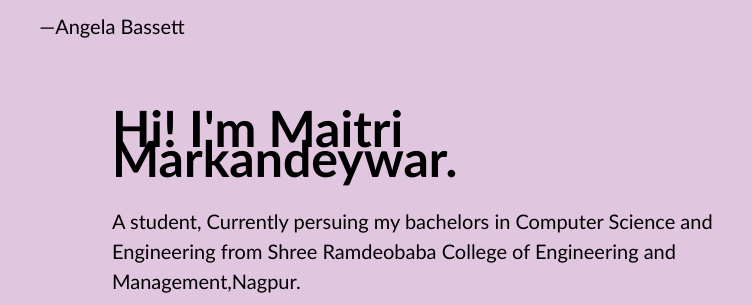
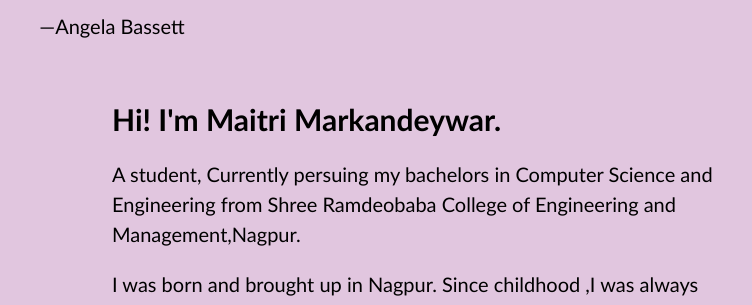
Before and after one commit to Maitrimark26/BHARAT_INTERN_WEBDEVELOPMENT, a plain HTML site: page BharatIntern_Task1/About.html in a window 1280 px wide. Shown: the part 189-494 px from the top of the page, 528-1280 px from the left. Drawn offline with Linux system fonts and the light colour scheme.

Commit message:
Update About.html

```diff
--- a/BharatIntern_Task1/About.html
+++ b/BharatIntern_Task1/About.html
@@ -20,7 +20,7 @@
     <img src="kisha.jpg" alt="">
 </div>
 <div class="right-side">
-<h1>Hi! I'm Maitri Markandeywar.</h1>
+<h2>Hi! I'm Maitri Markandeywar.</h2>
 <p>A student, Currently persuing my bachelors in Computer Science and Engineering from Shree Ramdeobaba College of Engineering and Management,Nagpur.</p>
 <p> I was born and brought up in Nagpur. Since childhood ,I was always attracted towards nature and fasinated towards finding solutions to conserve it. Growing up I developed my intrest towards problem solving and firmly belived that yes where there is a problem we ought to develop a solution.This attitude of problem solving made me fasinated towards computer science even more.</p>
 <p>Being ever evolving and intresting field arouse my intrest towards this subject even more.
```
